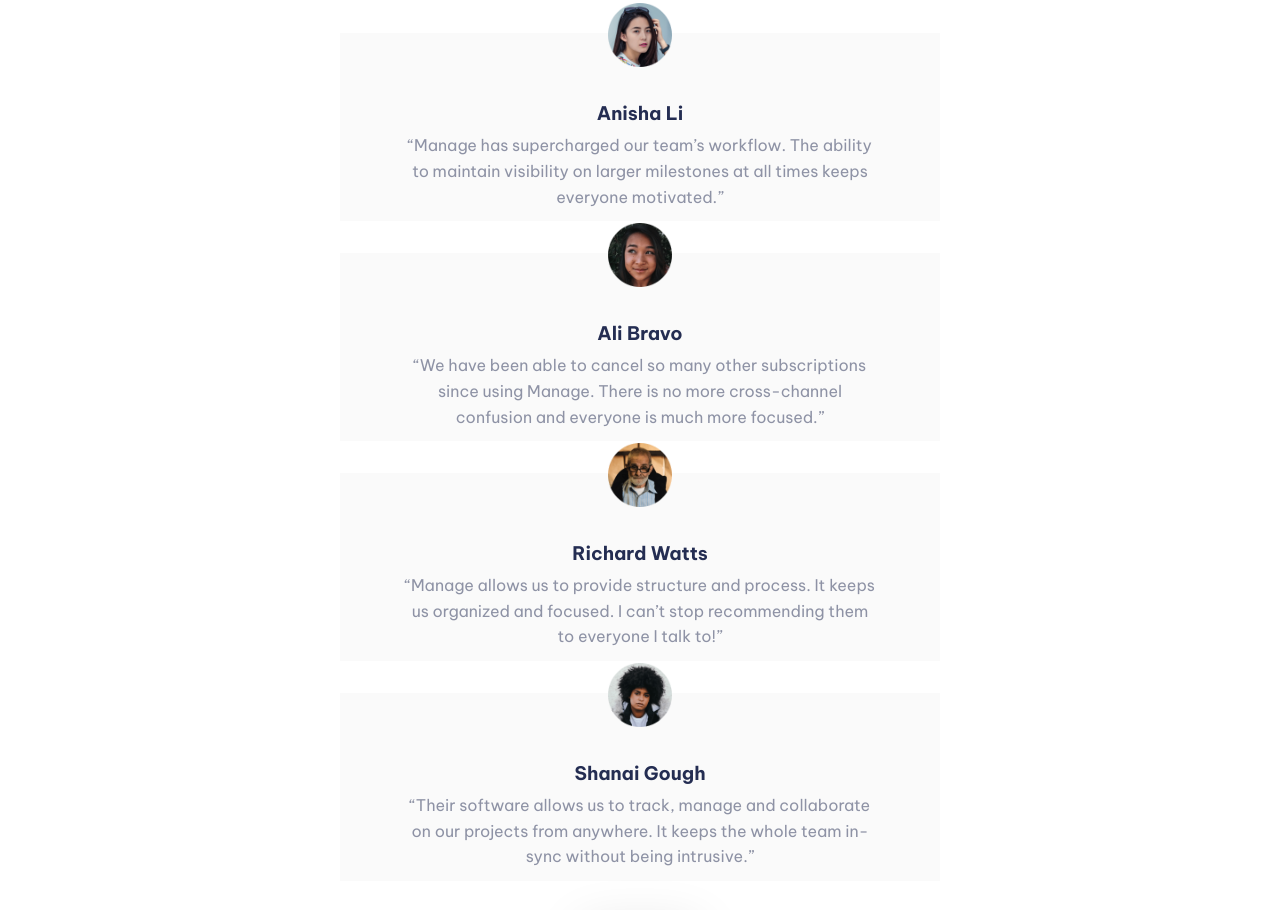
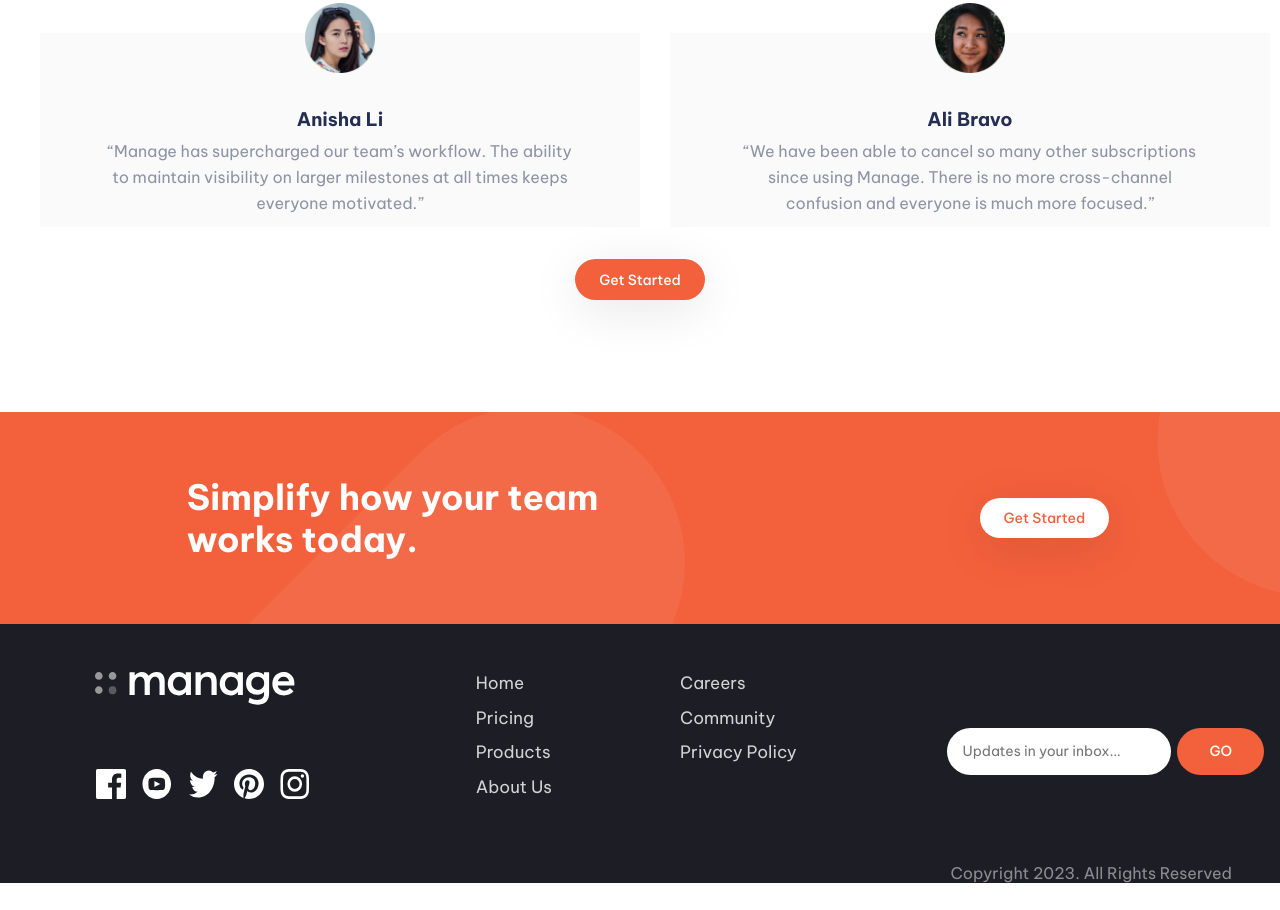
Before and after one commit to MelakuAlehegn/manage-landing-page, a plain HTML site: page index.html in a window 1280 px wide. Shown: the part 1375-2285 px from the top of the page. After the commit the page ends 2258 px from the top, so only its background shows below. Drawn offline with Linux system fonts and the light colour scheme.

Commit message:
performance optimization and accesibility fix

```diff
--- a/index.html
+++ b/index.html
@@ -13,7 +13,7 @@
 <body>
   <main>
     <nav class="navbar">
-      <img src="./images/logo.svg" alt="logo">
+      <img src="./images/logo.svg" alt="logo" width="140px">
       <ul class="nav-links">
         <li> Pricing </li>
         <li> Product </li>
@@ -23,14 +23,14 @@
       </ul>
       <a class="button top" href="#">Get Started</a>
       <div class="toggleBox" onclick="showMenu()"><img class="humberger" src="./images/icon-hamburger.svg"
-          alt="humberger">
-        <img class="close" src="./images/icon-close.svg" alt="close">
+          alt="humberger" width="25px">
+        <img class="close" src="./images/icon-close.svg" alt="close" width="25px">
       </div>
     </nav>
     <header>
       <div class="hero">
         <div class="hero-right">
-          <img src="./images/illustration-intro.svg" alt="hero-image">
+          <img src="./images/illustration-intro.svg" alt="hero-image" width="430px">
         </div>
         <div class="hero-left">
           <h1> Bring everyone together to build better products. </h1>
@@ -74,7 +74,7 @@
       <h2> What they’ve said </h2>
       <div class="testimonial-cards">
         <div class="cards active">
-          <img src="./images/avatar-anisha.png" alt="card-avatar">
+          <img src="./images/avatar-anisha.png" alt="card-avatar" width="35px">
           <h3> Anisha Li </h3>
           <p> “Manage has supercharged our team’s workflow. The ability to maintain visibility on larger milestones at
             all times keeps everyone motivated.” </p>
@@ -85,18 +85,18 @@
           <p> “We have been able to cancel so many other subscriptions since using Manage. There is no more
             cross-channel confusion and everyone is much more focused.” </p>
         </div>
-        <div class="cards">
+        <!-- <div class="cards">
           <img src="./images/avatar-richard.png" alt="card-avatar">
           <h3> Richard Watts </h3>
           <p> “Manage allows us to provide structure and process. It keeps us organized and focused. I can’t stop
             recommending them to everyone I talk to!” </p>
-        </div class="cards">
-        <div class="cards">
+        </div> -->
+        <!-- <div class="cards">
           <img src="./images/avatar-shanai.png">
           <h3> Shanai Gough </h3>
           <p> “Their software allows us to track, manage and collaborate on our projects from anywhere. It keeps the
             whole team in-sync without being intrusive.” </p>
-        </div>
+        </div> -->
       </div>
       <a class="button" href="#">Get Started</a>
     </div>
@@ -126,13 +126,13 @@
       </ul>
       <div class="logo">
         <div class="icons">
-          <img src="./images/icon-facebook.svg" alt="facebook-icon">
-          <img src="./images/icon-youtube.svg" alt="youtube-icon">
-          <img src="./images/icon-twitter.svg" alt="twitter-icon">
-          <img src="./images/icon-pinterest.svg" alt="pinterest-icon">
-          <img src="./images/icon-instagram.svg" alt="instagram-icon">
+          <img width="20px" src="./images/icon-facebook.svg" alt="facebook-icon">
+          <img width="20px" src="./images/icon-youtube.svg" alt="youtube-icon">
+          <img width="20px" src="./images/icon-twitter.svg" alt="twitter-icon">
+          <img width="20px" src="./images/icon-pinterest.svg" alt="pinterest-icon">
+          <img width="20px" src="./images/icon-instagram.svg" alt="instagram-icon">
         </div>
-        <img class="logoo" src="./images/logo.svg" alt="logo">
+        <img class="logoo" src="./images/logo.svg" alt="logo" width="140px">
       </div>
     </div>
     <p class="copyright"> Copyright 2023. All Rights Reserved </p>
--- a/style.css
+++ b/style.css
@@ -40,7 +40,6 @@ main {
 }
 
 .hero-right img {
-    width: 80vw;
     margin-bottom: 20px;
 }
 
@@ -225,10 +224,14 @@ p {
     font-weight: 700;
 }
 
+.testimonial-cards {
+    display: flex;
+    flex-direction: column;
+}
+
 .cards {
     margin-block: 3rem;
     background-color: var(--very-light-grey);
-    margin-inline: 20px;
     padding-bottom: 2rem;
     text-align: center;
 }
@@ -238,8 +241,8 @@ p {
 }
 
 .cards img {
-    width: 5rem;
-    transform: translate(0px, -40px);
+    width: 65px;
+    transform: translate(0px, -30px);
 }
 
 .cards p {
@@ -503,9 +506,13 @@ form {
         margin-bottom: 2rem;
     }
 
+    .testimonial-cards {
+        flex-direction: row;
+    }
+
     .cards {
         margin-block: 2rem;
-        margin-inline: 0px;
+        margin-left: 30px;
         padding-bottom: .2rem;
         width: 600px;
     }
@@ -519,7 +526,7 @@ form {
     }
 
     .cards img {
-        width: 4rem;
+        width: 70px;
         margin: 0;
         transform: translate(0px, -30px);
     }
@@ -577,7 +584,7 @@ form {
     }
 
     .logoo {
-        width: 10rem;
+        width: 200px;
     }
 
     .nav-footer li {
@@ -593,8 +600,13 @@ form {
         margin-left: 2rem;
     }
 
+    .icons img {
+        width: 30px;
+    }
+
     .copyright {
         text-align: right;
         margin-right: 3rem;
     }
+
 }
```
